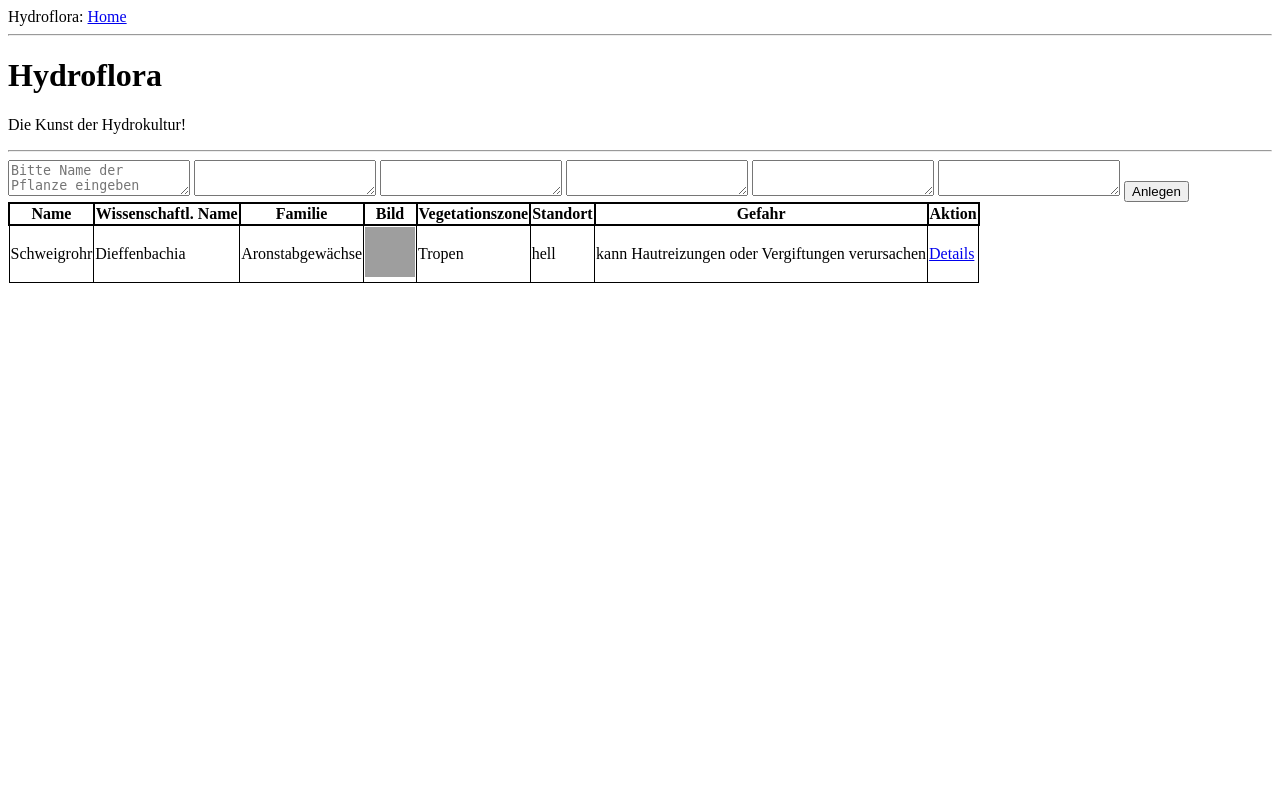
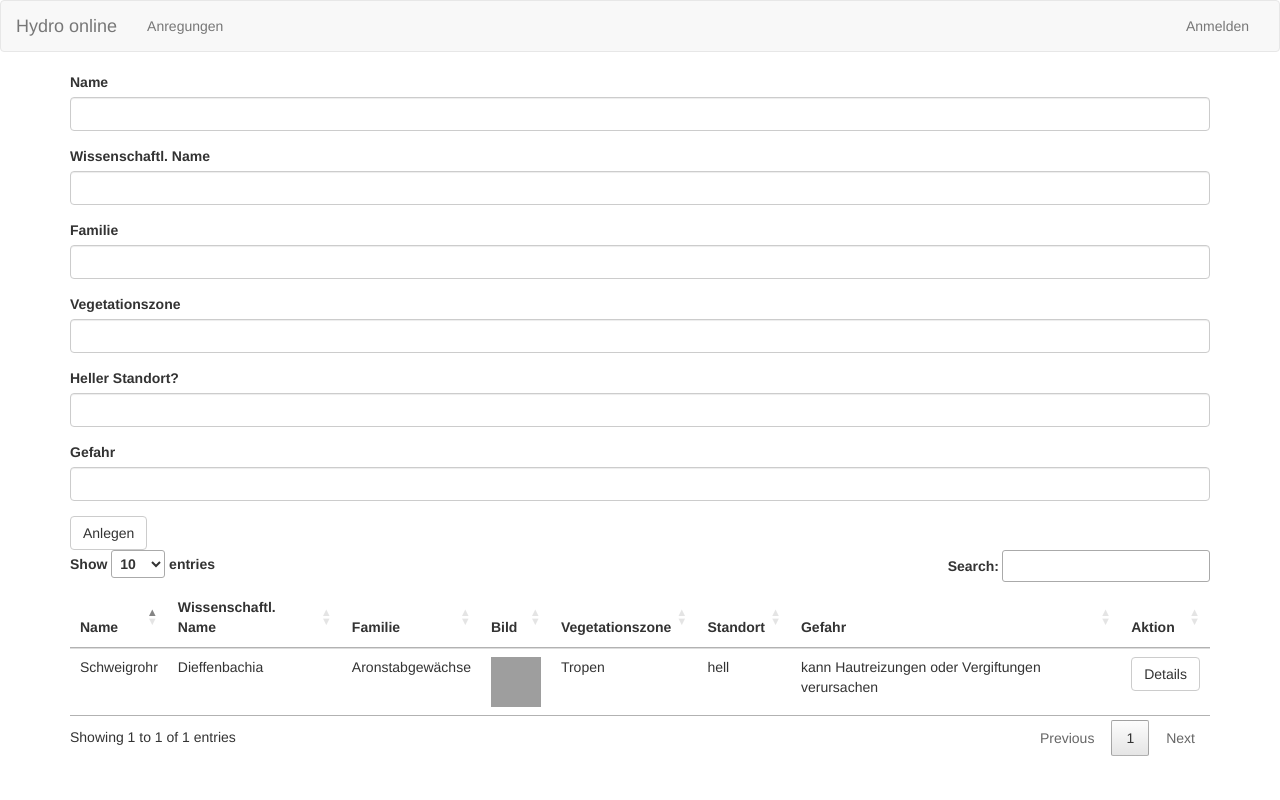
Before and after one commit to CASA1010/hydro, a Flask app: page / in a window 1280 px wide. Run offline with Flask 3, Linux system fonts and the light colour scheme; some libraries are stand-ins or nearby versions; grey boxes are pictures that could not be loaded.

Commit message:
Bootstrap und DataTables hinzugefügt

```diff
--- a/backend/config.py
+++ b/backend/config.py
@@ -6,6 +6,7 @@ from flask_wtf.csrf import CSRFProtect
 from werkzeug.security import generate_password_hash, check_password_hash
 from flask_login import LoginManager
 from flask_login import UserMixin
+from flask_bootstrap import Bootstrap
 
 app = Flask(__name__, template_folder='../templates', static_folder ='../static') #Verbindung HTML - CSS Teil 1
 
@@ -16,6 +17,9 @@ login = LoginManager(app)
 basedir = os.path.abspath(os.path.dirname(__file__))
 app.config['SQLALCHEMY_DATABASE_URI'] = 'sqlite:///' + os.path.join(basedir, 'db.db')
 db = SQLAlchemy(app)
+
+#Konfiguration von Flask-Bootstrap
+bootstrap = Bootstrap(app)
 
 #Konfigurstion der Datei-Ablage
 app.config['UPLOAD_FOLDER'] = os.path.join(app.static_folder, 'uploads')
--- a/backend/forms.py
+++ b/backend/forms.py
@@ -35,25 +35,25 @@ class LoginForm(FlaskForm):
 class PflanzeForm(FlaskForm):
 #Attribute der Klasse
 #-Eingabefelder
-    name = TextAreaField('Name',
-                         validators = [DataRequired(),
+    name = StringField('Name',
+                         validators = [DataRequired(message="Dieses Feld wird benötigt."),
                          Length(min=1, max=40)])
-    wissenschaft_name = TextAreaField('Wissenschaftl. Name',
-                         validators = [DataRequired(),
+    wissenschaft_name = StringField('Wissenschaftl. Name',
+                         validators = [DataRequired(message="Dieses Feld wird benötigt."),
                          Length(min=1, max=40)])
-    familie = TextAreaField('Familie',
-                         validators = [DataRequired(),
+    familie = StringField('Familie',
+                         validators = [DataRequired(message="Dieses Feld wird benötigt."),
                          Length(min=1, max=40)])
     bild = FileField('Bild',
-                     validators=[DataRequired()])
-    vegetationszone = TextAreaField('Vegetationszone',
-                         validators = [DataRequired(),
+                     validators=[DataRequired(message="Dieses Feld wird benötigt.")])
+    vegetationszone = StringField('Vegetationszone',
+                         validators = [DataRequired(message="Dieses Feld wird benötigt."),
                          Length(min=1, max=40)])
-    will_sonne = TextAreaField('Heller Standort?',
-                         validators = [DataRequired(),
+    will_sonne = StringField('Heller Standort?',
+                         validators = [DataRequired(message="Dieses Feld wird benötigt."),
                          Length(min=1, max=40)])
-    gefahr = TextAreaField('Gefahr',
-                         validators = [DataRequired(),
+    gefahr = StringField('Gefahr',
+                         validators = [DataRequired(message="Dieses Feld wird benötigt."),
                          Length(min=1, max=40)])
 
 #-Buttons
--- a/backend/index.py
+++ b/backend/index.py
@@ -15,7 +15,7 @@ def register():
         user.set_password(form.password.data)
         db.session.add(user)
         db.session.commit()
-        flash('Congratulations, you are now a registered user!')
+        flash(message='Glückwunsch, Sie haben sich erfolgreich registriert!', category='success')
         return redirect(url_for('login'))
     return render_template('register.html', title='Register', form=form)
 
--- a/templates/base.html
+++ b/templates/base.html
@@ -1,32 +1,64 @@
-<!doctype html>
-<html>
-    <head>
+{% extends "bootstrap/base.html" %}
+{% import "bootstrap/wtf.html" as wtf %}
+
+{% block head %}
+  {{ super() }}
+  <link href="https://cdn.datatables.net/v/bs/dt-1.13.8/datatables.min.css" rel="stylesheet">
+  <link rel="stylesheet" href="../static/css/styles.css">
+{% endblock %}
+
+{% block title %}
   {% if title %}
-      <title>{{ title }} - Hydroflora</title>
+    {{ title }} - Hydro online
   {% else %}
-      <title>Hydroflora</title>
+    Willkommen bei Hydro online
   {% endif %}
-      <meta charset="UTF-8">
-      <meta http-equiv="X-UA-Compatible" content="IE=edge">
-      <meta name="viewport" content="width=device-width, initial-s">
-      <link href="../static/styles.css" rel="stylesheet"> <!--Verbindung HTML - CSS Teil 2-->
-      <link href="../static/pflanze_styles.css" rel="stylesheet"> <!--Verbindung HTML - CSS Teil 2-->
-    </head>
-    <body>
-        <div>Hydroflora: <a href="/index">Home</a></div>
-        <hr>
-        <h1>Hydroflora</h1>
-        <p>Die Kunst der Hydrokultur!</p>
-        <hr>
-        {% with messages = get_flashed_messages() %}
+{% endblock %}
+
+{% block scripts %}
+  {{ super() }}
+  <script src="https://cdn.datatables.net/v/bs/jq-3.7.0/dt-1.13.8/datatables.min.js"></script>
+{% endblock %}
+
+{% block navbar %}
+  <nav class="navbar navbar-default">
+    <div class="container-fluid">
+      <!-- Brand and toggle get grouped for better mobile display -->
+      <div class="navbar-header">
+        <button type="button" class="navbar-toggle collapsed" data-toggle="collapse" data-target="#bs-example-navbar-collapse-1" aria-expanded="false">
+          <span class="sr-only">Toggle navigation</span>
+          <span class="icon-bar"></span>
+          <span class="icon-bar"></span>
+          <span class="icon-bar"></span>
+        </button>
+        <a class="navbar-brand" href="{{ url_for('start_page') }}">Hydro online</a>
+      </div>
+
+      <!-- Collect the nav links, forms, and other content for toggling -->
+      <div class="collapse navbar-collapse" id="bs-example-navbar-collapse-1">
+        <ul class="nav navbar-nav">
+          <li><a href="{{ url_for('start_page') }}">Anregungen</a></li>
+        </ul>
+        <ul class="nav navbar-nav navbar-right">
+          {% if current_user.is_authenticated %}
+            <li class="disabled"><a href="{{ url_for('login') }}">Anmelden</a></li>
+          {% else %}
+            <li><a href="{{ url_for('login') }}">Anmelden</a></li>
+          {% endif %}
+        </ul>
+      </div><!-- /.navbar-collapse -->
+    </div><!-- /.container-fluid -->
+  </nav>
+{% endblock %}
+
+{% block content %}
+  <!-- Alerts -->
+  {% with messages = get_flashed_messages(with_categories=True) %}
     {% if messages %}
-        <ul>
-            {% for message in messages %}
-            <li>{{ message }}</li>
+        {% for category, message in messages %}
+          <div class="alert alert-{{ category }}" role="alert">{{ message }}</div>
         {% endfor %}
-        </ul>
     {% endif %}
   {% endwith %}
   {% block my_content %}{% endblock %}
-    </body>
-</html>
+{% endblock %}
--- a/templates/index.html
+++ b/templates/index.html
@@ -3,18 +3,20 @@
 
 {% block my_content %}
 
-  <form method="POST" action="">
+<div class="container">
+
+  <form method="POST" action="" novalidate>
     {{ pflanze_form.hidden_tag() }}
-      {{ pflanze_form.name(placeholder = "Bitte Name der Pflanze eingeben") }}
-      {{ pflanze_form.wissenschaft_name() }}
-      {{ pflanze_form.familie() }}
-      {{ pflanze_form.vegetationszone() }}
-      {{ pflanze_form.will_sonne() }}
-      {{ pflanze_form.gefahr() }}
-      {{ pflanze_form.anlegen() }}
+      {{ wtf.form_field(pflanze_form.name) }}
+      {{ wtf.form_field(pflanze_form.wissenschaft_name) }}
+      {{ wtf.form_field(pflanze_form.familie) }}
+      {{ wtf.form_field(pflanze_form.vegetationszone) }}
+      {{ wtf.form_field(pflanze_form.will_sonne) }}
+      {{ wtf.form_field(pflanze_form.gefahr) }}
+      {{ wtf.form_field(pflanze_form.anlegen) }}
   </form>
   <div>
-    <table>
+    <table id="data" class="table">
       <thead>
         <tr>
           <th>Name</th>
@@ -37,10 +39,20 @@
           <td>{{pflanze.vegetationszone}}</td>
           <td>{{pflanze.will_sonne}}</td>
           <td>{{pflanze.gefahr}}</td>
-          <td><a href="{{url_for('form_pflanze_details', id=pflanze.id)}}">Details</a></td>
+          <td><a class="btn btn-default" href="{{url_for('form_pflanze_details', id=pflanze.id)}}" role="button">Details</a></td>
         </tr>
       </tbody>
     {% endfor %}
   </table>
   </div>
+</div>
   {% endblock %}
+
+{% block scripts %}
+  {{ super() }}
+  <script>
+    $(document).ready(function(){
+      $('#data').DataTable(); //Hinzufügen von sorting, filtering, paging zur Tabelle
+    });
+  </script>
+{% endblock %}
```
Also changed, not shown: backend/db.db. Lines whose indentation alone changed are shown as unchanged.
